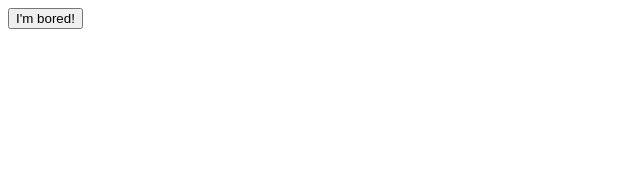
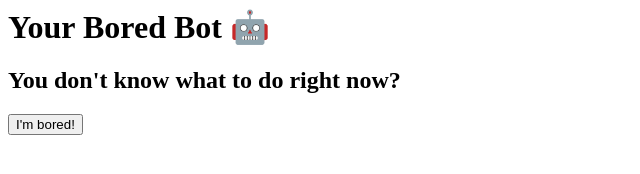
Before and after one commit to Anuska86/bored-bot, a plain HTML site: page index.html in a window 1280 px wide. Shown: the whole page, without its empty margins (0-640 px from the left). Drawn offline with Linux system fonts and the light colour scheme.

Commit message:
Update index.html

```diff
--- a/index.html
+++ b/index.html
@@ -1,10 +1,11 @@
 <html>
   <head>
     <link rel="stylesheet" href="index.css" />
+    <title>Bored Bot</title>
   </head>
   <body>
-    <title>Bored Bot</title>
-    <h1 id="activity-name"></h1>
+    <h1>Your Bored Bot 🤖</h1>
+    <h2 id="activity-name">You don't know what to do right now?</h2>
     <button>I'm bored!</button>
     <script src="index.js"></script>
   </body>
```
